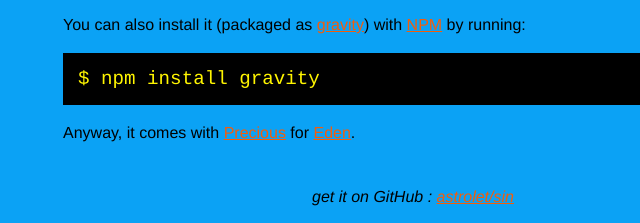
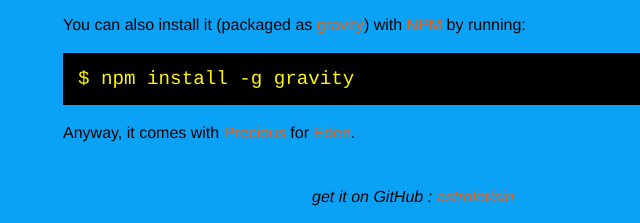
Before and after one commit to astrolet/sin, a plain HTML site: page index.html in a window 1280 px wide. Shown: the part 471-694 px from the top of the page, 227-867 px from the left. Drawn offline with Linux system fonts and the light colour scheme.

Commit message:
better global gravity

```diff
--- a/index.html
+++ b/index.html
@@ -73,7 +73,7 @@
 
     <p>You can also install it (packaged as <a href="http://search.npmjs.org/#/gravity">gravity</a>) with <a href="http://npmjs.org">NPM</a>
       by running:
-      <pre class="sunny">$ npm install gravity</pre>
+      <pre class="sunny">$ npm install -g gravity</pre>
     </p>
     <p>
       Anyway, it comes with <a href="http://astrolin.com/to/precious">Precious</a> for <a href="http://astrolin.com/to/eden">Eden</a>.
```
